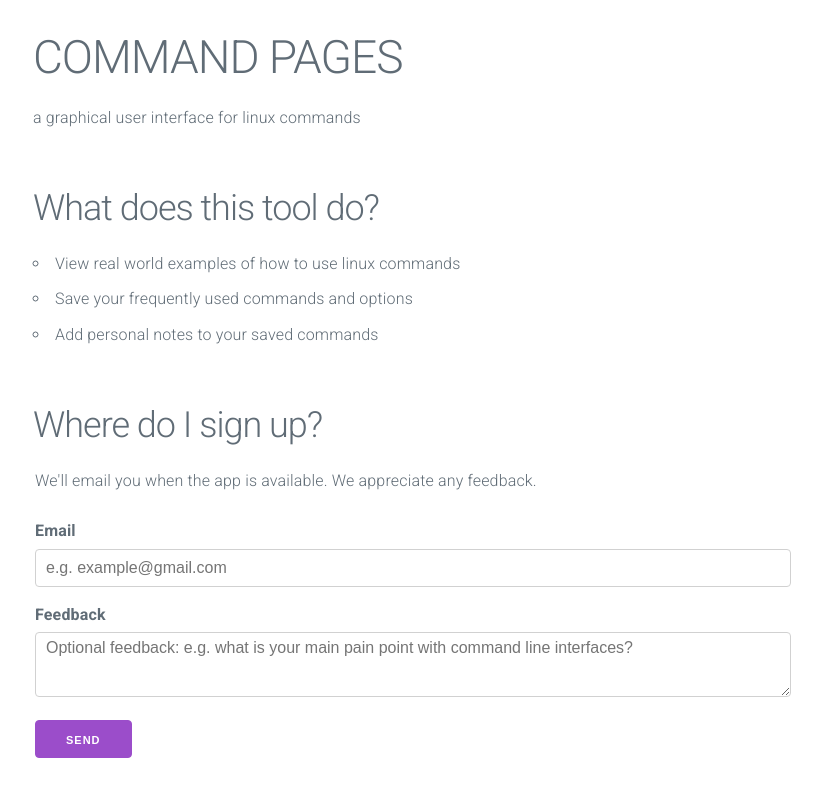
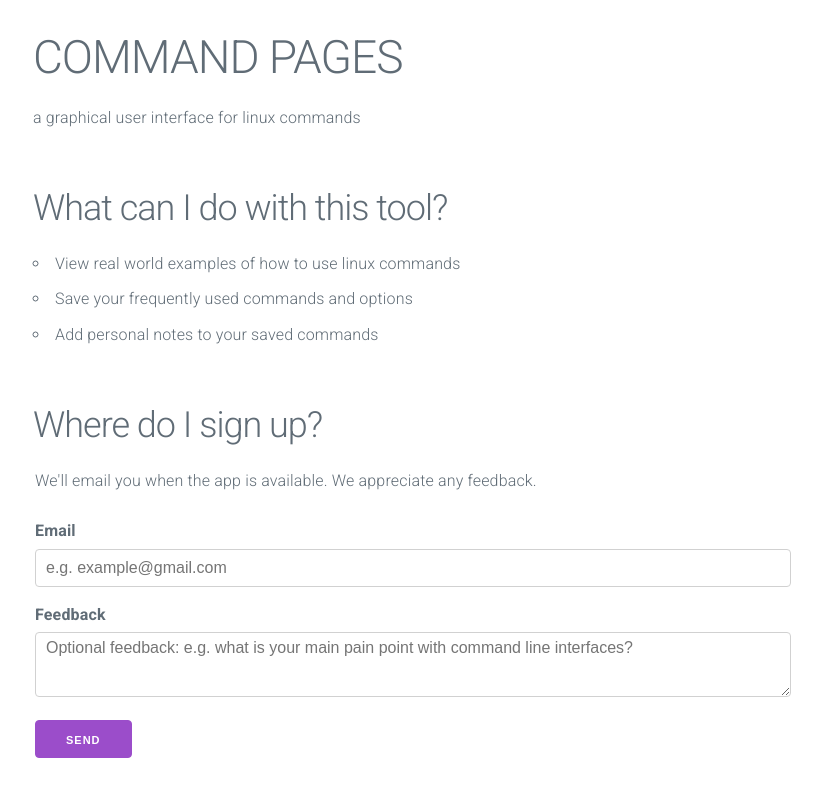
Before and after one commit to WilliamQLiu/command-pages-landing, a website: page src/index.html in a window 1280 px wide. Shown: the whole page, without its empty margins (227-1049 px from the left). Drawn offline with Linux system fonts and the light colour scheme.

Commit message:
Command Page Landing Copy Edit

```diff
--- a/src/index.html
+++ b/src/index.html
@@ -46,7 +46,7 @@
 			</section>
 
 			<section class="container">
-				<h2 class="title">What does this tool do?</h2>
+				<h2 class="title">What can I do with this tool?</h2>
                 <ul>
                     <li>View real world examples of how to use linux commands</li>
                     <li>Save your frequently used commands and options</li>
```
